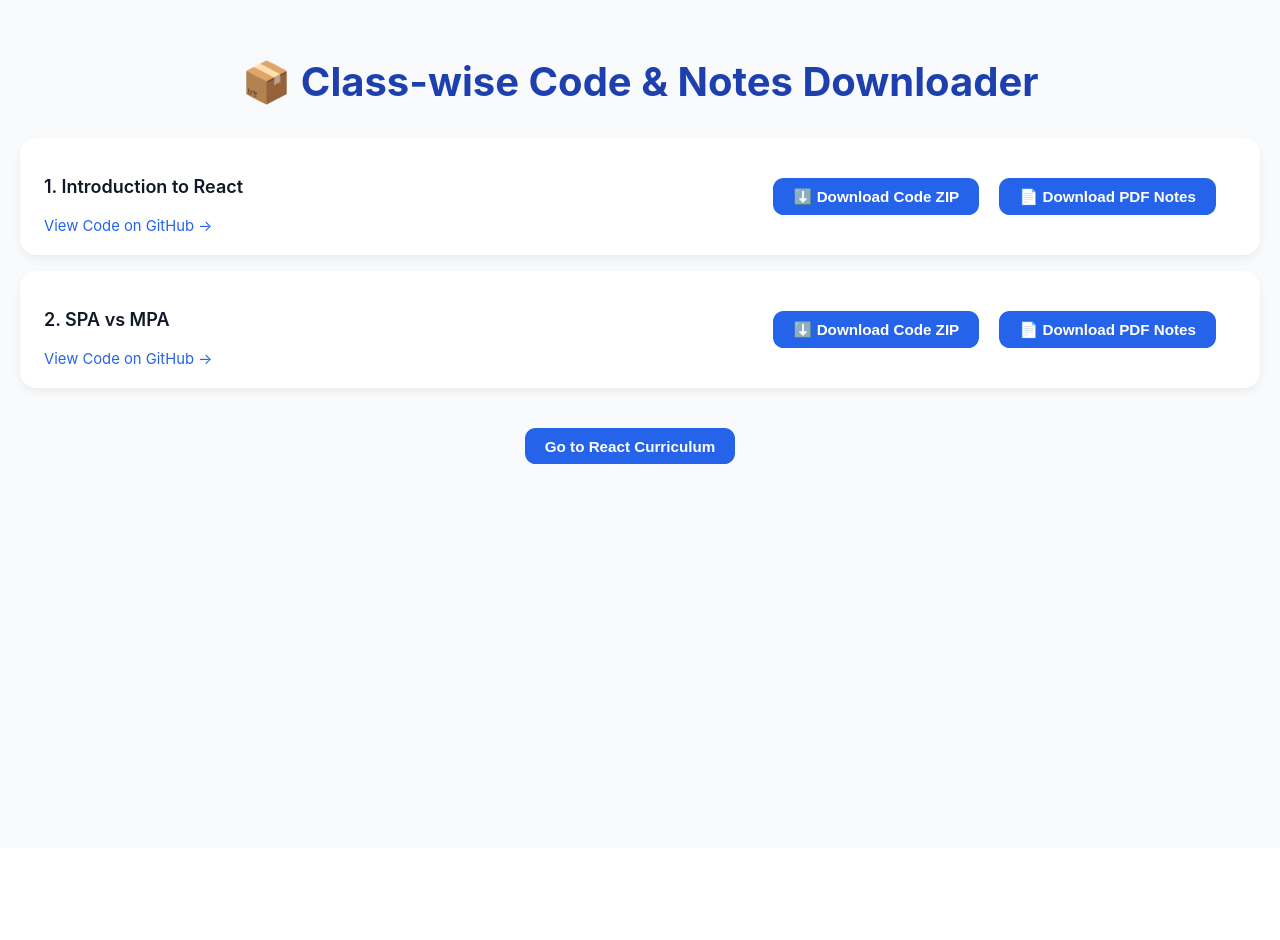
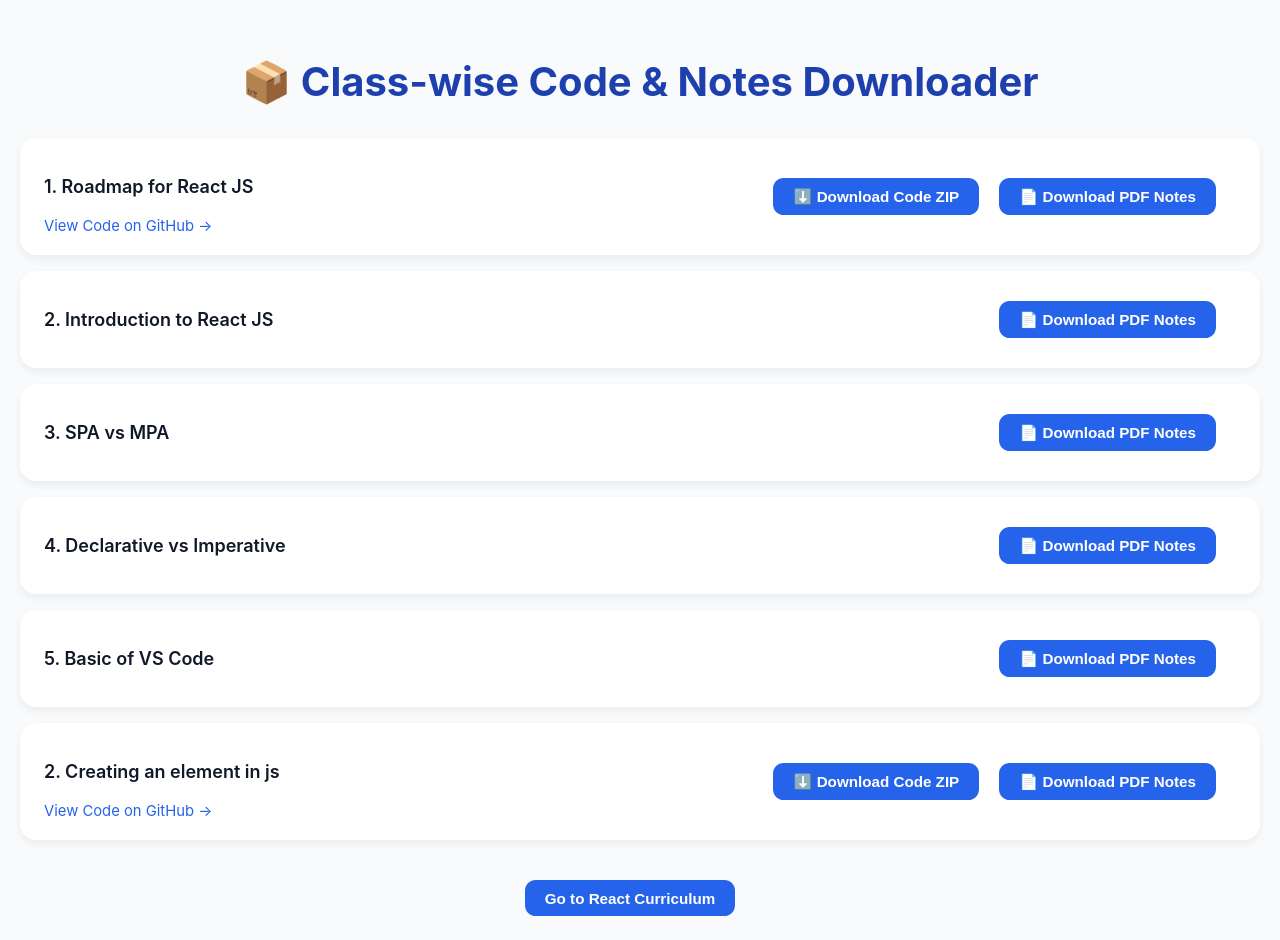
Before and after one commit to apni-coding/reactjstutorial, a React (Create React App) app: page / in a window 1280 px wide. Before the commit the page ends 848 px from the top, so only its background shows below. Built offline with nearby package versions, Linux system fonts and the light colour scheme.

Commit message:
readme and repolist update

```diff
--- a/src/RepoList.js
+++ b/src/RepoList.js
@@ -2,22 +2,56 @@ import React from "react";
 
 const repositories = [
   {
-    name: "1. Introduction to React",
+    name: "1. Roadmap for React JS",
     user: "apni-coding",
     repo: "reactjstutorial",
     branch: "main",
-    notesUrl: "https://example.com/notes/introduction-to-react.pdf",
+    notesUrl:
+      "https://d1m14n9wult4fq.cloudfront.net/partnerProfile/projectDetails/5551764/intro_to_react.pdf",
   },
   {
-    name: "2. SPA vs MPA",
+    name: "2. Introduction to React JS",
     user: "apni-coding",
     repo: "reactjstutorial",
-    branch: "spampa",
-    notesUrl: "https://example.com/notes/spa-vs-mpa.pdf",
+    branch: null,
+    notesUrl:
+      "https://d1m14n9wult4fq.cloudfront.net/partnerProfile/projectDetails/5551764/intro_to_react.pdf",
+  },
+  {
+    name: "3. SPA vs MPA",
+    user: "apni-coding",
+    repo: "reactjstutorial",
+    branch: null,
+    notesUrl:
+      "https://d1m14n9wult4fq.cloudfront.net/partnerProfile/projectDetails/5551764/intro_to_react.pdf",
+  },
+  {
+    name: "4. Declarative vs Imperative",
+    user: "apni-coding",
+    repo: "reactjstutorial",
+    branch: null,
+    notesUrl:
+      "https://d1m14n9wult4fq.cloudfront.net/partnerProfile/projectDetails/5551764/intro_to_react.pdf",
+  },
+  {
+    name: "5. Basic of VS Code",
+    user: "apni-coding",
+    repo: "reactjstutorial",
+    branch: null,
+    notesUrl:
+      "https://d1m14n9wult4fq.cloudfront.net/partnerProfile/projectDetails/5551764/intro_to_react.pdf",
+  },
+  {
+    name: "2. Creating an element in js",
+    user: "apni-coding",
+    repo: "reactjstutorial",
+    branch: "create-element-in-javascript",
+    notesUrl:
+      "https://d1m14n9wult4fq.cloudfront.net/partnerProfile/projectDetails/5551764/intro_to_react.pdf",
   },
 ];
 
-const RepoList = ({setIsRepoShow}) => {
+const RepoList = ({ setIsRepoShow }) => {
   const handleDownloadZip = (user, repo, branch) => {
     const url = `https://github.com/${user}/${repo}/archive/refs/heads/${branch}.zip`;
     triggerDownload(url, `${repo}-${branch}.zip`);
@@ -31,14 +65,15 @@ const RepoList = ({setIsRepoShow}) => {
     triggerDownload(notesUrl);
   };
 
-  const triggerDownload = (url, filename) => {
-    const a = document.createElement("a");
-    a.href = url;
-    if (filename) a.download = filename;
-    a.style.display = "none";
-    document.body.appendChild(a);
-    a.click();
-    document.body.removeChild(a);
+  const triggerDownload = (url, filename = "notes.pdf") => {
+    // const a = document.createElement("a");
+    // a.href = url;
+    // if (filename) a.download = filename;
+    // a.style.display = "none";
+    // document.body.appendChild(a);
+    // a.click();
+    // document.body.removeChild(a);
+    window.open(url, "_blank");
   };
 
   return (
@@ -50,6 +85,8 @@ const RepoList = ({setIsRepoShow}) => {
           <li key={`${r.repo}-${r.branch}`} className="repo‑item">
             <div className="repo‑info">
               <p className="repo‑name">{r.name}</p>
+
+              {r.branch && (
                 <a
                   className="repo‑link"
                   href={`https://github.com/${r.user}/${r.repo}/tree/${r.branch}`}
@@ -58,15 +95,19 @@ const RepoList = ({setIsRepoShow}) => {
                 >
                   View Code on GitHub →
                 </a>
+              )}
             </div>
 
             <div className="repo‑actions">
+              {r.branch && (
                 <button
                   className="download‑btn"
                   onClick={() => handleDownloadZip(r.user, r.repo, r.branch)}
                 >
                   ⬇️ Download Code ZIP
                 </button>
+              )}
+
               <button
                 className="download‑btn"
                 onClick={() => handleDownloadNotes(r.notesUrl, r.name)}
@@ -78,7 +119,9 @@ const RepoList = ({setIsRepoShow}) => {
         ))}
       </ul>
       <div className="center">
-      <button className="home-cta" onClick={()=>setIsRepoShow(true)}>Go to React Curriculum</button>
+        <button className="home-cta" onClick={() => setIsRepoShow(true)}>
+          Go to React Curriculum
+        </button>
       </div>
     </section>
   );
```
Also changed, not shown: 1 other file (tests, documents, lock files or other folders). Lines whose indentation alone changed are shown as unchanged.
